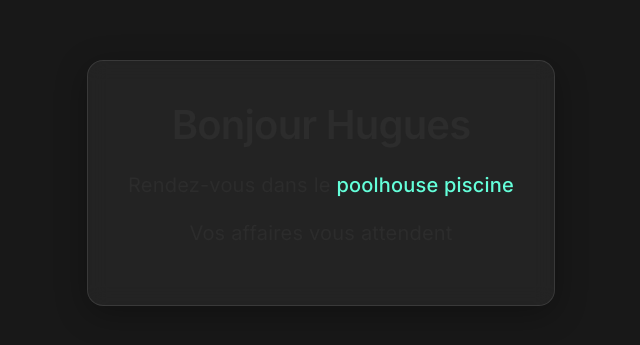
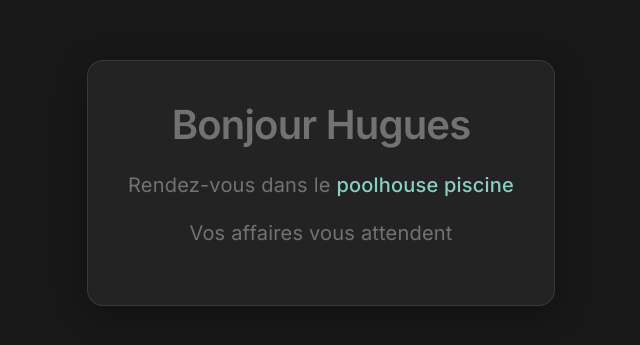
Before and after one commit to Mattplume/ibf, a plain HTML site: page ibf.html in a window 1280 px wide. Shown: the part 217-562 px from the top of the page, without its empty margins (319-959 px from the left). Drawn offline with Linux system fonts and the light colour scheme.

Commit message:
update colors

```diff
--- a/ibf.html
+++ b/ibf.html
@@ -52,7 +52,7 @@
         font-size: 2.5rem;
         font-weight: 600;
         margin: 0 0 20px 0;
-        color: #2c2c2c;
+        color: #727272;
         letter-spacing: -0.02em;
         line-height: 1.2;
       }
@@ -61,13 +61,13 @@
         font-size: 1.25rem;
         font-weight: 400;
         margin: 16px 0;
-        color: #2c2c2c;
+        color: #727272;
         line-height: 1.6;
         letter-spacing: 0.01em;
       }
 
       .highlight {
-        color: #64ffda;
+        color: #89d0c0;
         font-weight: 500;
       }
 
```
Also changed, not shown: vercel.json.
